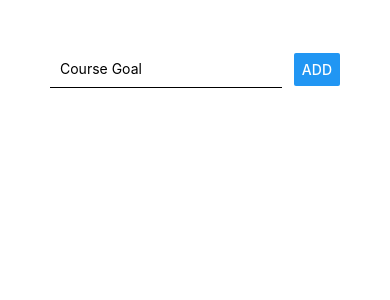
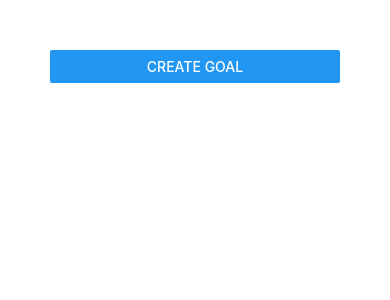
Before and after one commit to AriaMAN-ACT/react-native-basics, a React Native app: screen / in a window 390 px wide. Shown: the top 300 px of the page. Built offline with nearby package versions, Linux system fonts and the light colour scheme.

Commit message:
create modal

```diff
--- a/App.js
+++ b/App.js
@@ -1,14 +1,16 @@
 import React, {useState} from 'react';
-import {View, StyleSheet} from 'react-native';
+import {View, StyleSheet, Button} from 'react-native';
 
 import GoalList from "./components/GoalList";
 import GoalInputBox from "./components/GoalInputBox";
 
 const App = () => {
     const [goals, setGoals] = useState([]);
+    const [showModal, setShowModal] = useState(false);
 
     const addOnPress = (goal) => {
         setGoals([...goals, {value: goal, key: Math.random().toString()}]);
+        setShowModal(false);
     };
 
     const onDelete = (key) => {
@@ -17,7 +19,8 @@ const App = () => {
 
     return (
         <View style={styles.container}>
-            <GoalInputBox addOnPass={addOnPress}/>
+            <Button title="Create Goal" onPress={() => setShowModal(true)}/>
+            <GoalInputBox addOnPass={addOnPress} visible={showModal} closeModal={() => setShowModal(false)}/>
             <GoalList goals={goals} onDelete={onDelete}/>
         </View>
     );
--- a/components/GoalInputBox.js
+++ b/components/GoalInputBox.js
@@ -1,7 +1,7 @@
 import React, {useState} from 'react';
-import {Button, TextInput, View, StyleSheet} from "react-native";
+import {Button, TextInput, View, StyleSheet, Modal} from "react-native";
 
-const GoalInputBox = ({addOnPass}) => {
+const GoalInputBox = ({addOnPass, visible, closeModal}) => {
     const [goal, setGoal] = useState('');
 
     const goalOnChange = (value) => {
@@ -14,24 +14,28 @@ const GoalInputBox = ({addOnPass}) => {
     };
 
     return (
-        <View style={styles.inputContainer}>
-            <TextInput placeholder="Course Goal" style={styles.input} onChangeText={goalOnChange} value={goal}/>
-            <Button title="Add" onPress={addOnPassHandler}/>
-        </View>
+        <Modal visible={visible} animationType="slide">
+            <View style={styles.inputContainer}>
+                <TextInput placeholder="Course Goal" style={styles.input} onChangeText={goalOnChange} value={goal}/>
+                <Button title="Add" onPress={addOnPassHandler}/>
+                <Button title="cancel" onPress={closeModal} color="red"/>
+            </View>
+        </Modal>
     );
 };
 
 const styles = StyleSheet.create({
     inputContainer: {
-        flexDirection: 'row',
-        justifyContent: 'space-between',
+        flex: 1,
+        justifyContent: 'center',
         alignItems: 'center'
     },
     input: {
         width: '80%',
-        borderBottomColor: 'black',
-        borderBottomWidth: 1,
-        padding: 10
+        borderColor: 'black',
+        borderWidth: 1,
+        padding: 10,
+        marginBottom: 10
     }
 });
 
```
